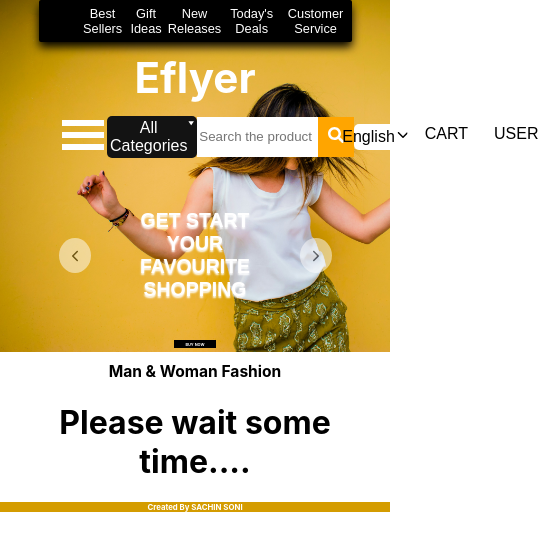
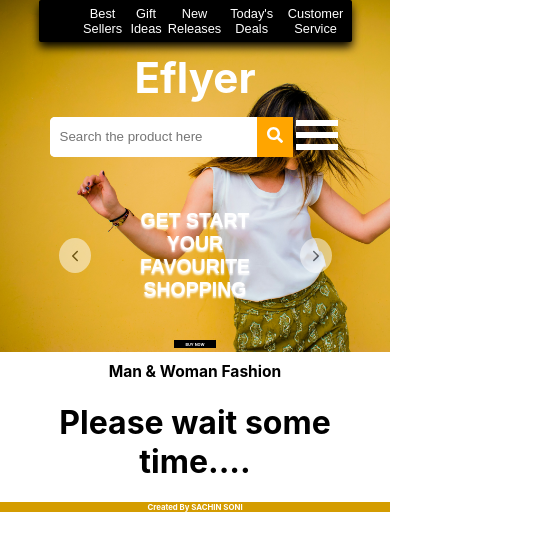
Before and after one commit to Codingoes/Shopping, a React (Create React App) app: page / in a window 390 px wide. Shown: the top 550 px of the page, 538 px wide, since content can reach past the window. Built offline with nearby package versions, Linux system fonts and the light colour scheme; no server answers.

Commit message:
Update Navbar2.css

```diff
--- a/src/components/Navbar2.css
+++ b/src/components/Navbar2.css
@@ -4,13 +4,15 @@
     text-align: center;
 
     display: flex;
+
     /* background-color: aqua; */
     width:70% ;
     margin: 2% auto;
-    justify-content: space-around;
+    justify-content: space-between;
     align-items: center;
 
   }
+
 
   .category{
     background-color: #131313;
@@ -29,6 +31,8 @@
     width: 30vw;
     background-color: #ffffff;
     border: none;
+    border-radius: 5px;
+    padding-left: 10px;
   }
   input:focus{
     outline: none;
@@ -40,10 +44,6 @@
     padding: 10px;
     background-color: orange;
     float: right;
-  }
-  .search::placeholder{
-    content:"Search this blog";
-
   }
 
   .language{
@@ -64,3 +64,80 @@
   .cart{
     display: flex;
   }
+
+  @media (max-width:600px) {
+    .yellosec-nav2{
+      font-family: Arial, sans-serif;
+      text-align: center;
+      margin: 2% auto;
+      display: flex;
+justify-content: center;
+      flex-direction: row-reverse;
+      width: 100vw;
+      align-items: center;
+      /* background-color: #e09200; */
+
+    }
+
+
+
+    .search{
+      width: 50vw;
+      background-color: #ffffff;
+      border: none;
+    }
+
+  .category{
+    background-color: #131313;
+    color: white;
+    border-radius: 5px;
+    height: 100%;
+    padding: 1% 1%;
+    display: flex;
+    position: absolute;
+    z-index: 9;
+    top: 100px;
+    left: 0px;
+    visibility: hidden;
+
+  }
+
+  .language{
+    background-color: #ffffff;
+    border-radius: 5px;
+    padding: 1% 1%;
+    width: 10vw;
+    height: 10%;
+    display: flex;
+    justify-content: center;
+    align-items: center;
+    position: absolute;
+    z-index: 9;
+    top: 150px;
+    left: 30px;
+    visibility: hidden;
+
+  }
+
+  .user{
+    display: flex;
+    position: absolute;
+    z-index: 9;
+    top: 250px;
+    left: 10px;
+    visibility: hidden;
+
+  }
+
+  .cart{
+    position: absolute;
+    z-index: 9;
+    top: 200px;
+    left: 10px;
+    display: flex;
+    visibility: hidden;
+  }
+
+
+
+  }
```
